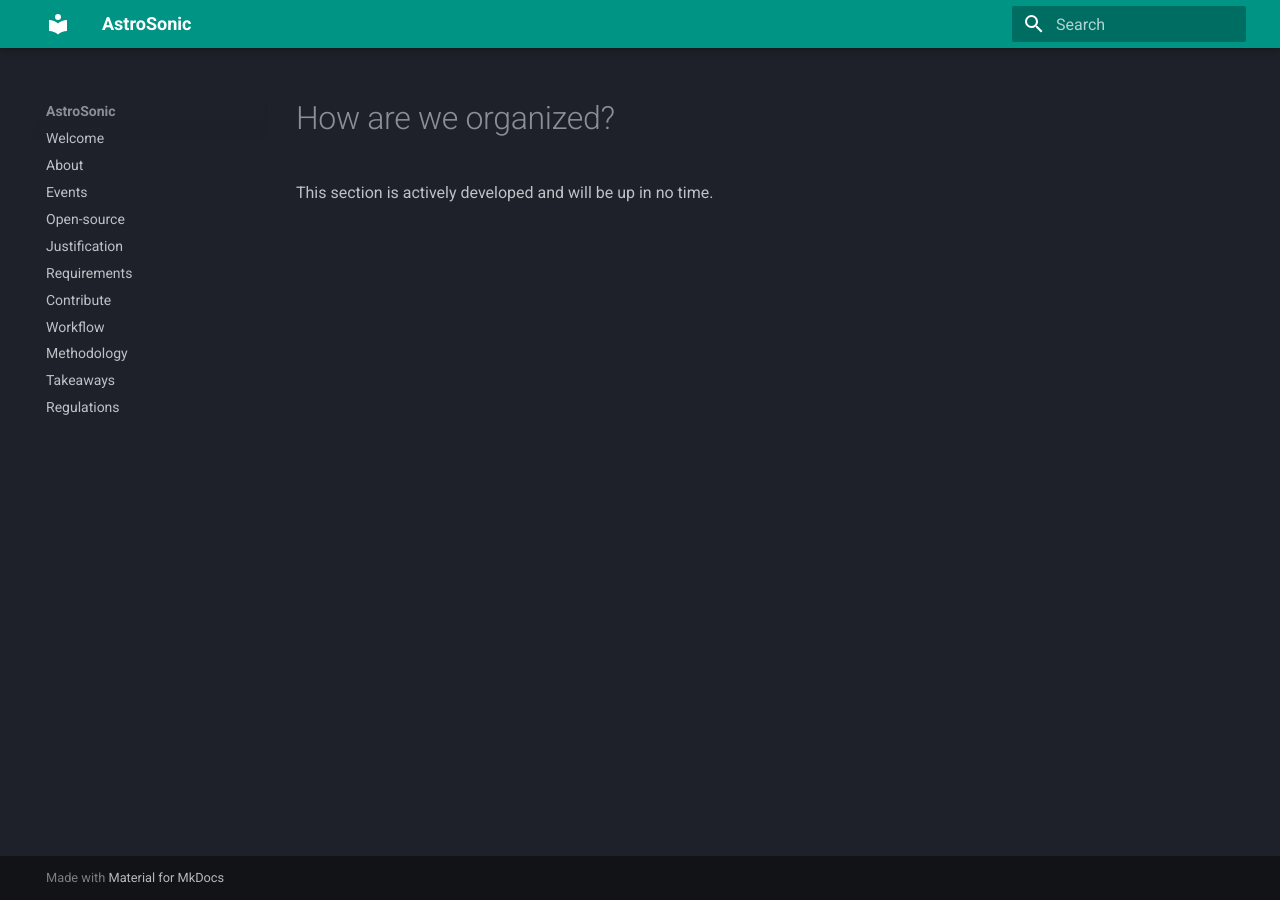
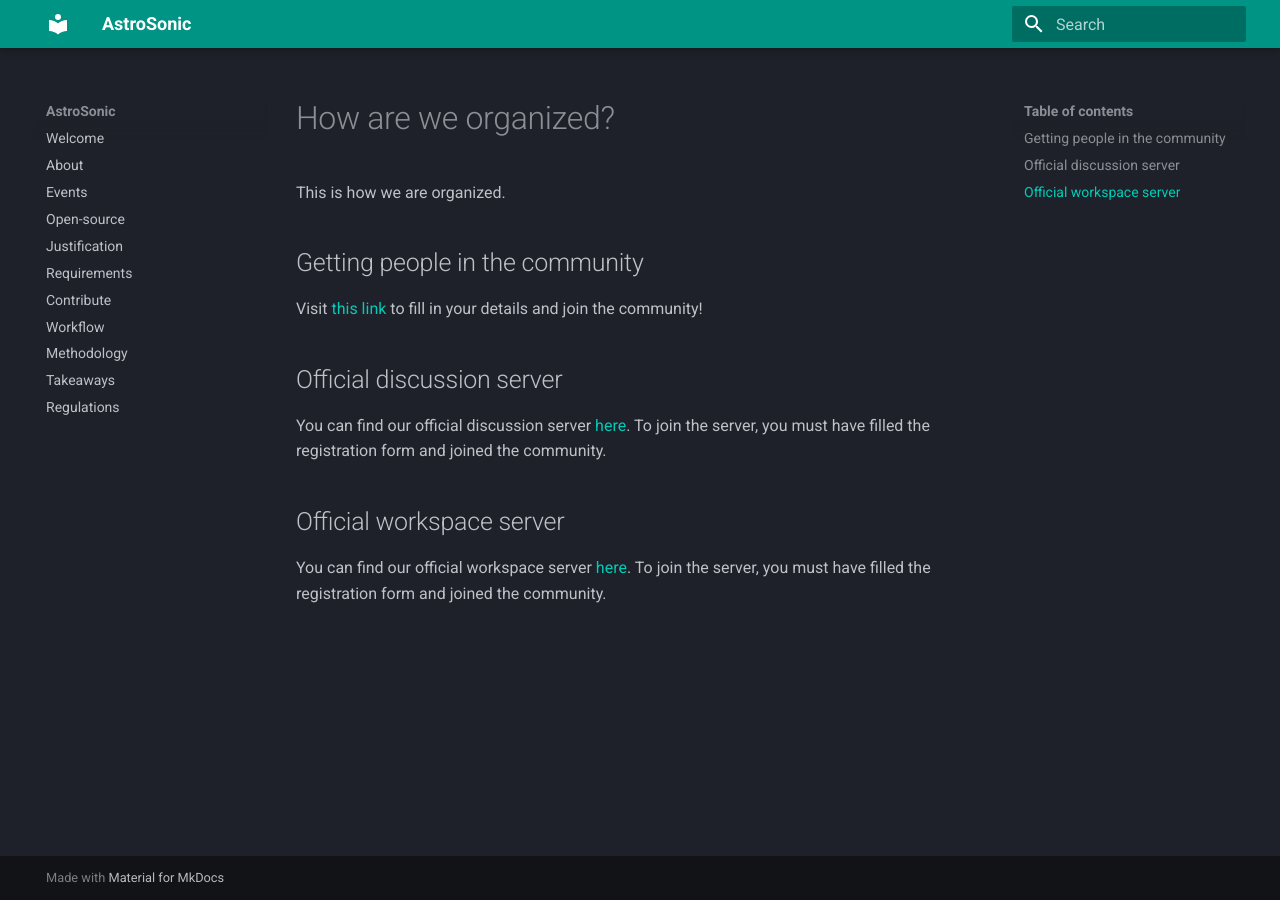
Before and after one commit to astrosonic/community-website, an MkDocs documentation site: the page built from docs/orgst.md, in a window 1280 px wide. Built offline with MkDocs 1.6.1 and Material for MkDocs 9.7.7, drawn with Linux system fonts in a browser that asks for light colours.

Commit message:
Added organization structure info

```diff
--- a/docs/orgst.md
+++ b/docs/orgst.md
@@ -1,3 +1,12 @@
 # How are we organized?
 
-This section is actively developed and will be up in no time.
+This is how we are organized.
+
+## Getting people in the community
+Visit [this link](https://forms.gle/i3FM5LyUVwC1jPwQ7) to fill in your details and join the community!
+
+## Official discussion server
+You can find our official discussion server [here](https://astrosonic.slack.com/). To join the server, you must have filled the registration form and joined the community.
+
+## Official workspace server
+You can find our official workspace server [here](https://astrosonic.jetbrains.space/). To join the server, you must have filled the registration form and joined the community.
```
